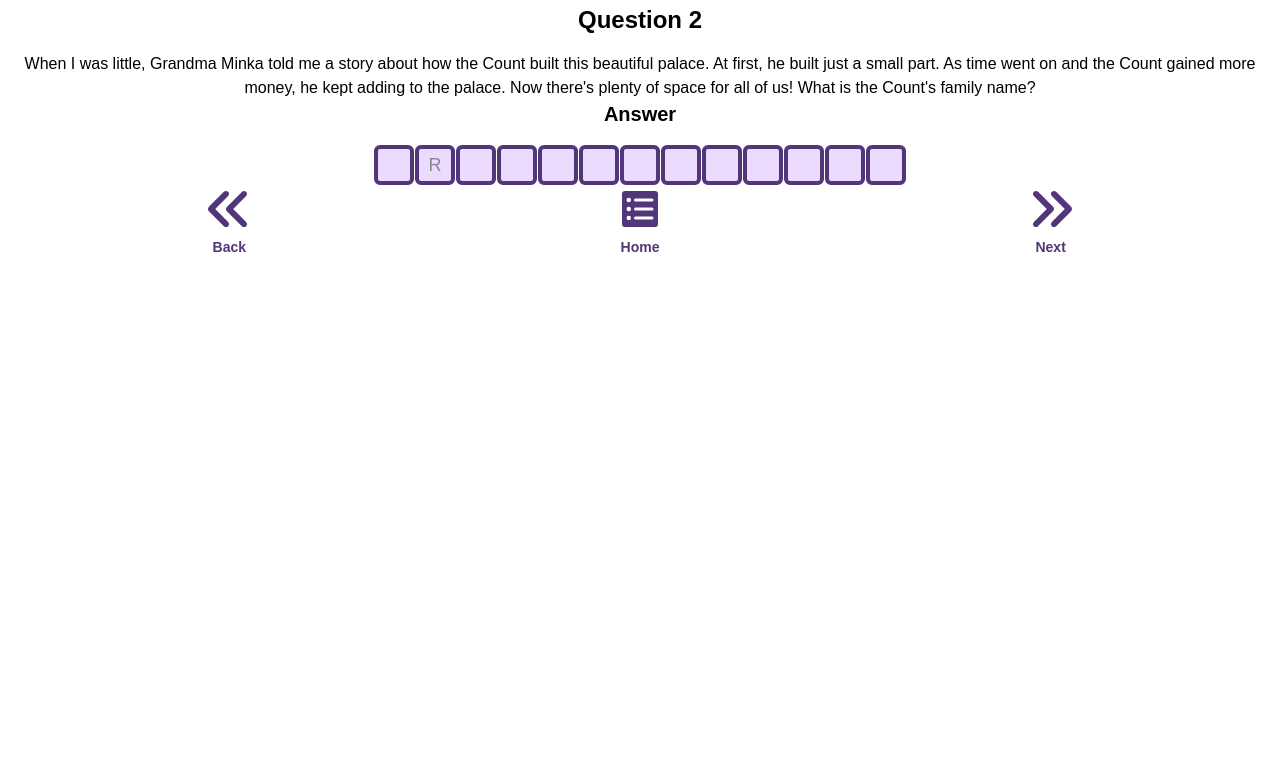
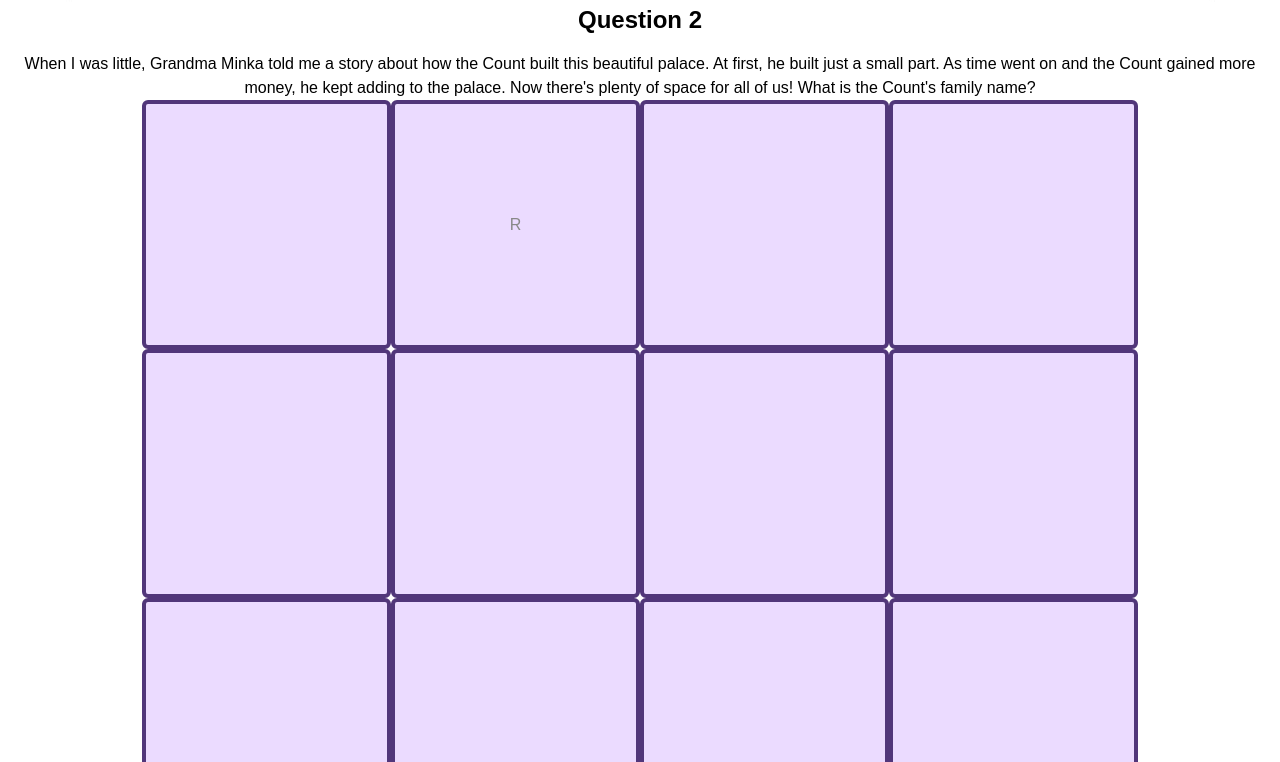
Before and after one commit to aszab1/mousecastle, a React (Vite) app: page /question/1 in a window 1280 px wide. Shown: the part 958-1720 px from the top of the page. Before the commit the page ends 1215 px from the top, so only its background shows below. Built offline with nearby package versions, Linux system fonts and the light colour scheme.

Commit message:
design changes, make tweaks to single question component for readability, reformatted couple of components

```diff
--- a/src/App.jsx
+++ b/src/App.jsx
@@ -3,7 +3,7 @@ import { SelectedLanguage } from './components/pages/SelectedLanguage';
 
 function App() {
   const path = useLocation().pathname;
-  console.log(path)
+
   return (
     <>
       <main className="p-6 h-screen">
--- a/src/components/pages/InputBoxes.jsx
+++ b/src/components/pages/InputBoxes.jsx
@@ -1,5 +1,4 @@
 /* eslint-disable react/prop-types */
-// eslint-disable-next-line react/prop-types
 export const DisplayOnlyBox = ({ backgroundColor, borderColor, children }) => {
   return (
     <>
@@ -13,20 +12,18 @@ export const DisplayOnlyBox = ({ backgroundColor, borderColor, children }) => {
   );
 };
 
-export const PasswordBox = ({ code, inputRef, onChange, value }) => {
+export const InputBox = ({ color, inputRef, onChange, value, size }) => {
   return (
-    <div className='flex flex-col items-center'>
-      <label>
-        {code.codeLocation}
-      </label>
+    <div className="flex flex-col items-center">
+      <label>{color.codeLocation}</label>
       <input
         type="text"
         maxLength={1}
         autoCapitalize="on"
-        className="border-4 rounded-md size-12 aspect-square text-center text-lg font-bold"
+        className={`border-4 rounded-md aspect-square text-center text-lg font-bold size-${size}`}
         style={{
-          backgroundColor: code.colorCode,
-          borderColor: code.borderColorCode,
+          backgroundColor: color.bg_clr_code,
+          borderColor: color.bg_border_code,
         }}
         ref={inputRef}
         onChange={onChange}
--- a/src/components/pages/Password.jsx
+++ b/src/components/pages/Password.jsx
@@ -5,7 +5,7 @@ import { Passwords } from '../../assets/questions';
 import { useEffect, useRef, useState } from 'react';
 import { useTranslation } from 'react-i18next';
 import { PrimaryButton } from './PrimaryButton';
-import { PasswordBox } from './InputBoxes';
+import { InputBox } from './InputBoxes';
 
 export default function Password() {
   const inputRefs = useRef([]);
@@ -67,12 +67,13 @@ export default function Password() {
         </div>
         <div className="password-boxes h-full flex flex-wrap gap-2 justify-center">
           {passwordData && passwordData.codes.map((code, index) => (
-              <PasswordBox
+              <InputBox
+              size={12}
               key={index}
-              code={code}
+              color={code}
               ref={(el) => (inputRefs.current[index] = el)} // Assign ref to each input
               onChange={(e) => handleInputChange(e, index)} // Handle input change
-              value={passwordInput[index] || ''}
+              value={passwordInput[index]?.toUpperCase() || ''}
               />
           ))}
         </div>
--- /dev/null
+++ b/src/components/pages/QuestionNavigation.jsx
@@ -0,0 +1,34 @@
+/* eslint-disable react/prop-types */
+import { useTranslation } from 'react-i18next';
+import { FaAnglesLeft, FaAnglesRight } from 'react-icons/fa6';
+import { PiListBulletsFill } from 'react-icons/pi';
+import { useNavigate } from 'react-router';
+import { Questions } from '../../assets/questions.js';
+
+export const QuestionNavigation = ({ questionId, question }) => {
+  const { t } = useTranslation();
+  const navigate = useNavigate();
+
+  return (
+    <>
+      <div className="buttons flex w-full justify-around text-sm font-bold" style={{ color: question.bg_border_code }}>
+        {questionId >= 1 && (
+          <div className="previous-question flex flex-col items-center gap-1">
+            <FaAnglesLeft className="size-12" onClick={() => navigate(`/question/${questionId - 1}`)} />
+            <p>{t('back')}</p>
+          </div>
+        )}
+        <div className="go-to-all-questions flex flex-col items-center gap-1">
+          <PiListBulletsFill className="size-12" onClick={() => navigate('/questions')} />
+          <p>{t('home')}</p>
+        </div>
+        {questionId < Questions.length - 1 && (
+          <div className="next-question flex flex-col items-center gap-1">
+            <FaAnglesRight className="size-12" onClick={() => navigate(`/question/${questionId + 1}`)} />
+            <p>{t('next')}</p>
+          </div>
+        )}
+      </div>
+    </>
+  );
+};
--- a/src/components/pages/SingleQuestion.jsx
+++ b/src/components/pages/SingleQuestion.jsx
@@ -1,18 +1,19 @@
 import { useEffect, useState, useRef } from 'react';
 import { Questions } from '../../assets/questions';
-import { useNavigate, useParams } from 'react-router';
+import { useParams } from 'react-router';
 import { useTranslation } from 'react-i18next';
-import { PiListBulletsFill } from 'react-icons/pi';
-import { FaAnglesRight } from 'react-icons/fa6';
-import { FaAnglesLeft } from 'react-icons/fa6';
+import { QuestionNavigation } from './QuestionNavigation.jsx';
+import { InputBox } from './InputBoxes.jsx';
 
 export default function SingleQuestion() {
+  const { id } = useParams();
   const inputRefs = useRef([]);
   const { t } = useTranslation();
-  const { id } = useParams();
-  const question = Questions[id]
+  const question = Questions[id];
+  const answer = t(question.answer)
   const storageKey = `question-${id}-input`;
-  const navigate = useNavigate();
+
+  console.log(answer)
 
   // useState init. to handle array vs string
   const [userInput, setUserInput] = useState(() => {
@@ -33,9 +34,7 @@ export default function SingleQuestion() {
     }
   });
 
-  const [selectedBox, setSelectedBox] = useState(null);
   const hint = t(question.answer).toUpperCase().split('');
-
   function replaceWithSpaces(str) {
     const index = str.indexOf(' ');
     if (index === -1) {
@@ -59,7 +58,6 @@ export default function SingleQuestion() {
     // Move focus to the next input field
     if (value.length === 1 && index < t(question.answer).length - 1) {
       inputRefs.current[index + 1].focus();
-      setSelectedBox(index + 1);
     }
   };
 
@@ -76,8 +74,6 @@ export default function SingleQuestion() {
     } else {
       setUserInput(Array(t(question.answer).length).fill(''));
     }
-
-    setSelectedBox(null);
   }, [id, question.answer, storageKey, t]);
 
   return (
@@ -92,43 +88,29 @@ export default function SingleQuestion() {
         </div>
 
         <div className="answer flex flex-col gap-4 text-center">
-          <h2 className="text-xl font-bold">{t('answer')}</h2>
-          <div className="flex flex-wrap">
+          <div className="flex flex-wrap justify-center">
             {t(question.answer)
               .split('')
-              .map((c, i) =>
-                c === ' ' ? (
-                  // show space instead of a input box
-                  <div key={i} style={{ width: '24px' }}></div>
+              .map((char, index) =>
+                char === ' ' ? (
+                  // go to next line instead of a input box
+                  <div key={index} className="w-full"></div>
                 ) : (
-                  <div style={{ display: 'flex', justifyContent: 'center', position: 'relative' }} key={i}>
-                    <input
-                      type="text"
-                      id={`input-${i}`}
-                      maxLength={1}
-                      autoCapitalize="on"
-                      className="border-4 rounded-md size-10 aspect-square text-center text-lg font-bold"
-                      style={{
-                        background: question.bg_clr_code,
-                        borderColor: question.bg_border_code,
-                        margin: '0.5px',
-                        cursor: 'pointer',
-                        transition: 'opacity 0.3s ease',
-                        boxShadow: selectedBox === i ? '0 0 5px 2px rgba(0, 0, 0, 1)' : 'none',
-                      }}
-                      onClick={() => setSelectedBox(i)}
-                      ref={(el) => (inputRefs.current[i] = el)} // Assign ref to each input
-                      onChange={(e) => handleInputChange(e, i)} // Handle input change
-                      value={userInput[i]?.toUpperCase() || ''}
+                  <div style={{ display: 'flex', justifyContent: 'center', position: 'relative' }} key={index}>
+                    <InputBox
+                    size={16}
+                    color={question}
+                    ref={(el) => (inputRefs.current[index] = el)}
+                    onChange={(e) => handleInputChange(e, index)}
+                    value={userInput[index]?.toUpperCase() || ''}
                     />
-                    {((question.id < 3 && i === 1) || (question.id > 3 && i === 1)) && (
+                    {((question.id < 3 && index === 1) || (question.id > 3 && index === 1)) && (
                       <div
                         style={{
                           position: 'absolute',
                           top: '50%',
                           left: '50%',
                           transform: 'translate(-50%, -50%)',
-                          fontSize: '18px',
                           color: '#888',
                           pointerEvents: 'none',
                           userSelect: 'none',
@@ -151,7 +133,7 @@ export default function SingleQuestion() {
                           userSelect: 'none',
                         }}
                       >
-                        {replaceWithSpaces(t(question.answer))[i]}
+                        {replaceWithSpaces(t(question.answer))[index]}
                       </div>
                     )}
                   </div>
@@ -159,25 +141,7 @@ export default function SingleQuestion() {
               )}
           </div>
         </div>
-
-        <div className="buttons flex w-full justify-around text-sm font-bold" style={{ color: Questions[id].bg_border_code }}>
-          {id >= 1 && (
-            <div className="previous-question flex flex-col items-center gap-1">
-              <FaAnglesLeft className="size-12" onClick={() => navigate(`/question/${question.id - 1}`)} />
-              <p>{t('back')}</p>
-            </div>
-          )}
-          <div className="go-to-all-questions flex flex-col items-center gap-1">
-            <PiListBulletsFill className="size-12" onClick={() => navigate('/questions')} />
-            <p>{t('home')}</p>
-          </div>
-          {id < Questions.length - 1 && (
-            <div className="next-question flex flex-col items-center gap-1">
-              <FaAnglesRight className="size-12" onClick={() => navigate(`/question/${question.id + 1}`)} />
-              <p>{t('next')}</p>
-            </div>
-          )}
-        </div>
+        <QuestionNavigation questionId={Number(id)} question={question} />
       </section>
     </>
   );
```
Also changed, not shown: src/assets/questions.js (+32 -32 lines).
